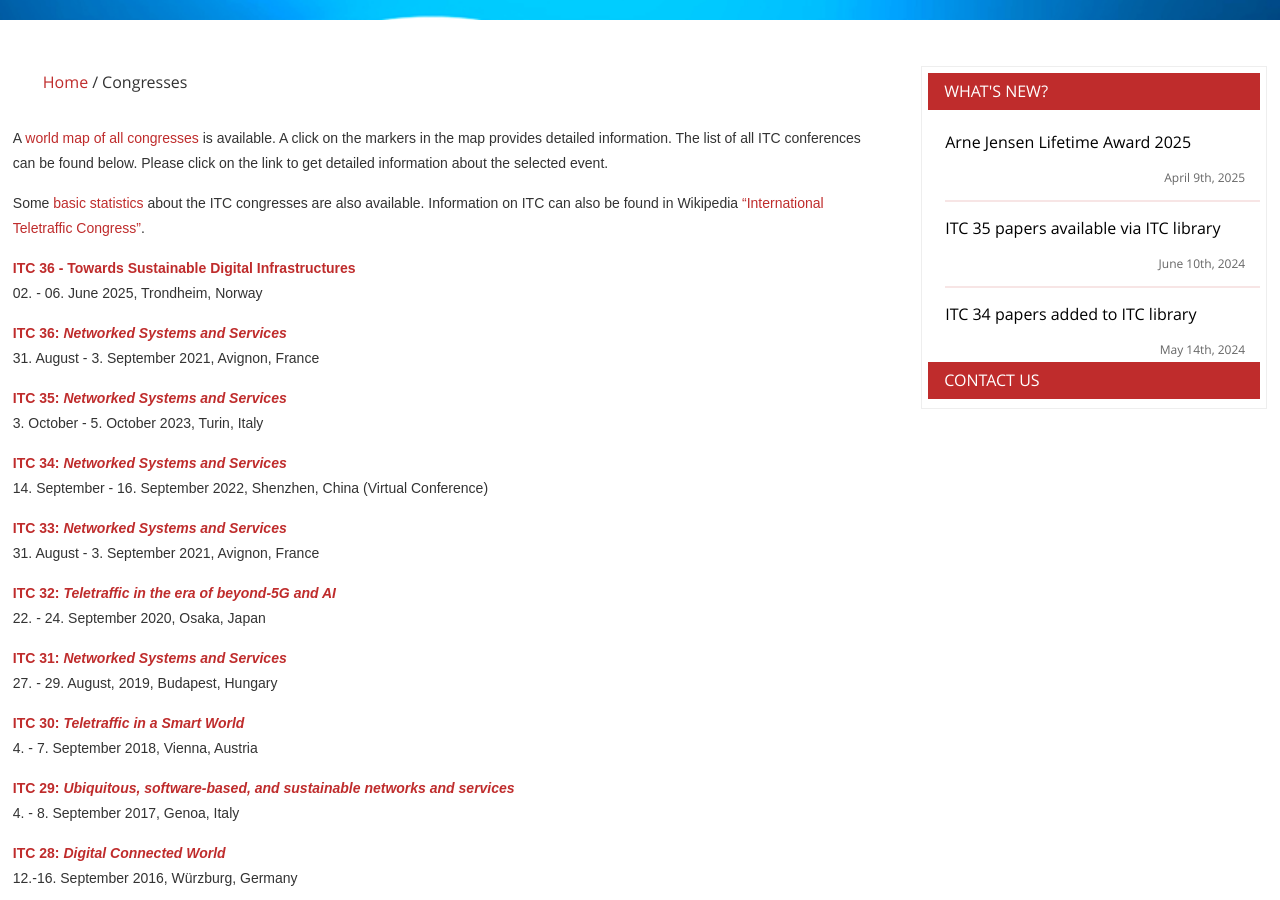
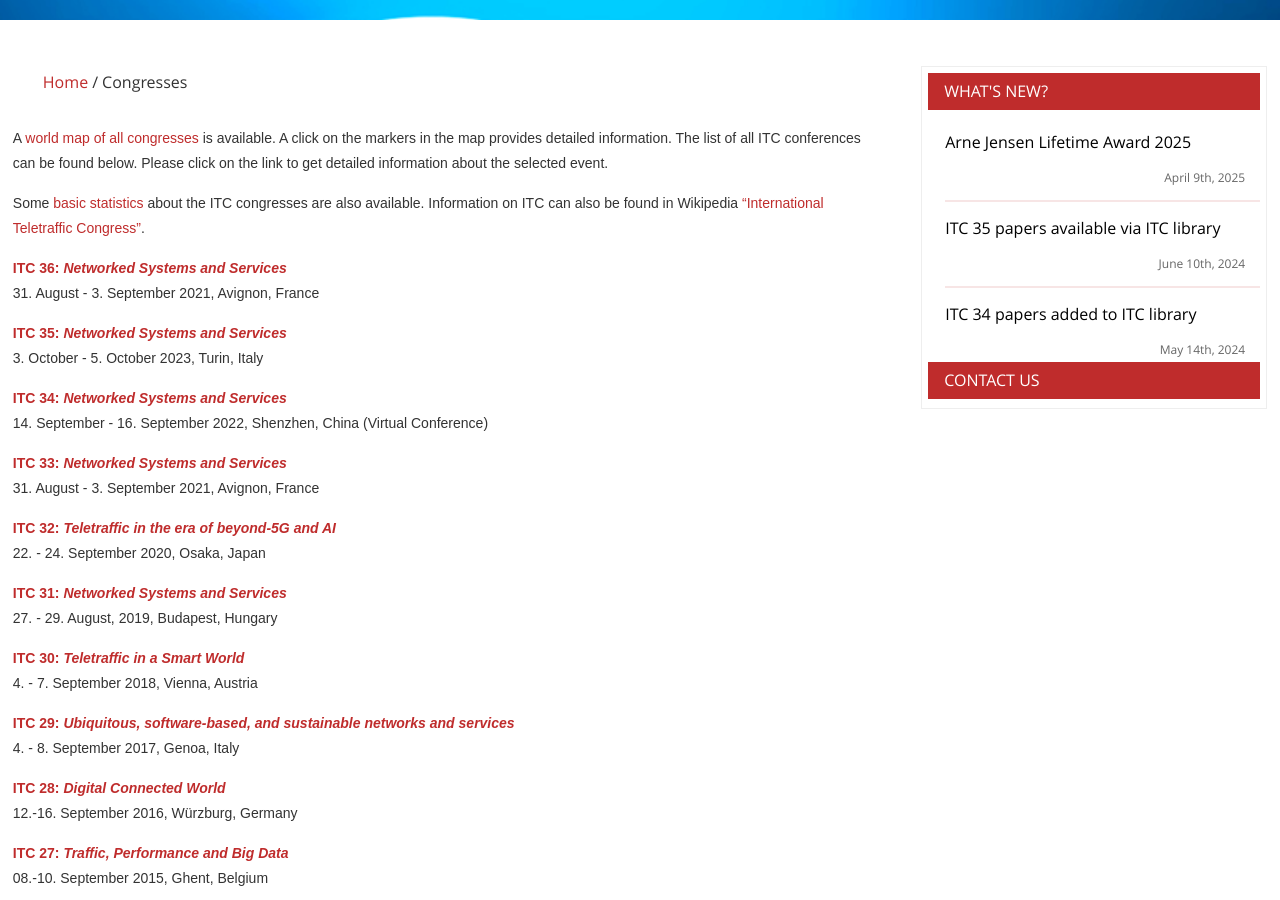
Before and after one commit to lsinfo3/itc-conference, a Jekyll site: the page built from congresses.md, in a window 1280 px wide and 900 px high, scrolled down 520 px. Built offline with Jekyll 4.4.1, drawn with Linux system fonts in a browser that asks for light colours.

Commit message:
update congresses.md

```diff
--- a/congresses.md
+++ b/congresses.md
@@ -10,8 +10,6 @@ A [world map of all congresses](https://www.google.com/maps/d/edit?hl=en&authuse
 Some [basic statistics]({{ site.baseurl }}/congress_statistics.html) about the ITC congresses are also available. Information on ITC can also be found in Wikipedia ["International Teletraffic Congress"](https://en.wikipedia.org/wiki/International_Teletraffic_Congress).
 
 <p>
-<b><a href="https://itc36.itc-conference.org">ITC 36 - Towards Sustainable Digital Infrastructures</a></b><br/>
-02. - 06. June 2025, Trondheim, Norway
 
 {% assign congresses = site.congresses | reverse %}
 {% for c in congresses %}
```
